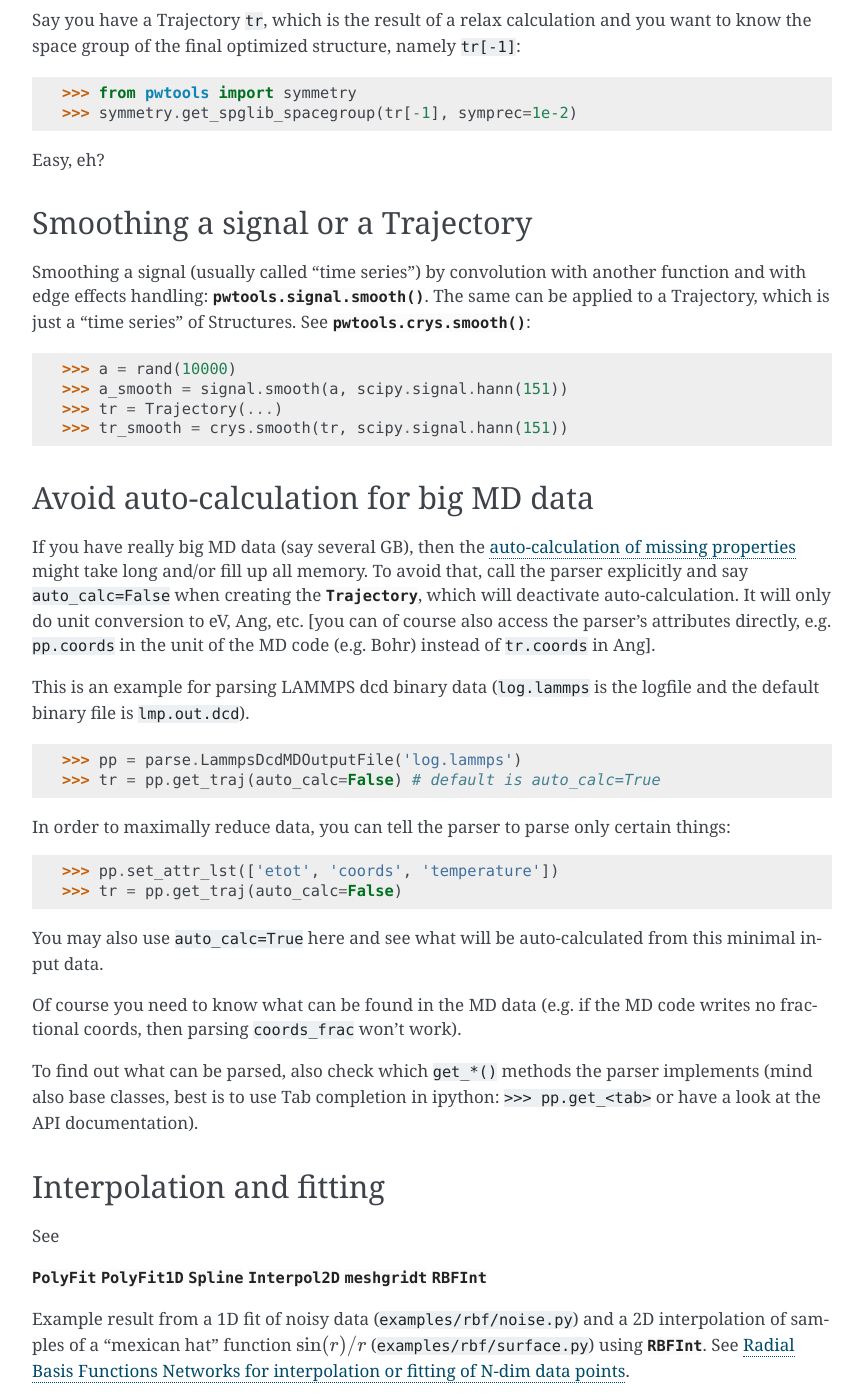
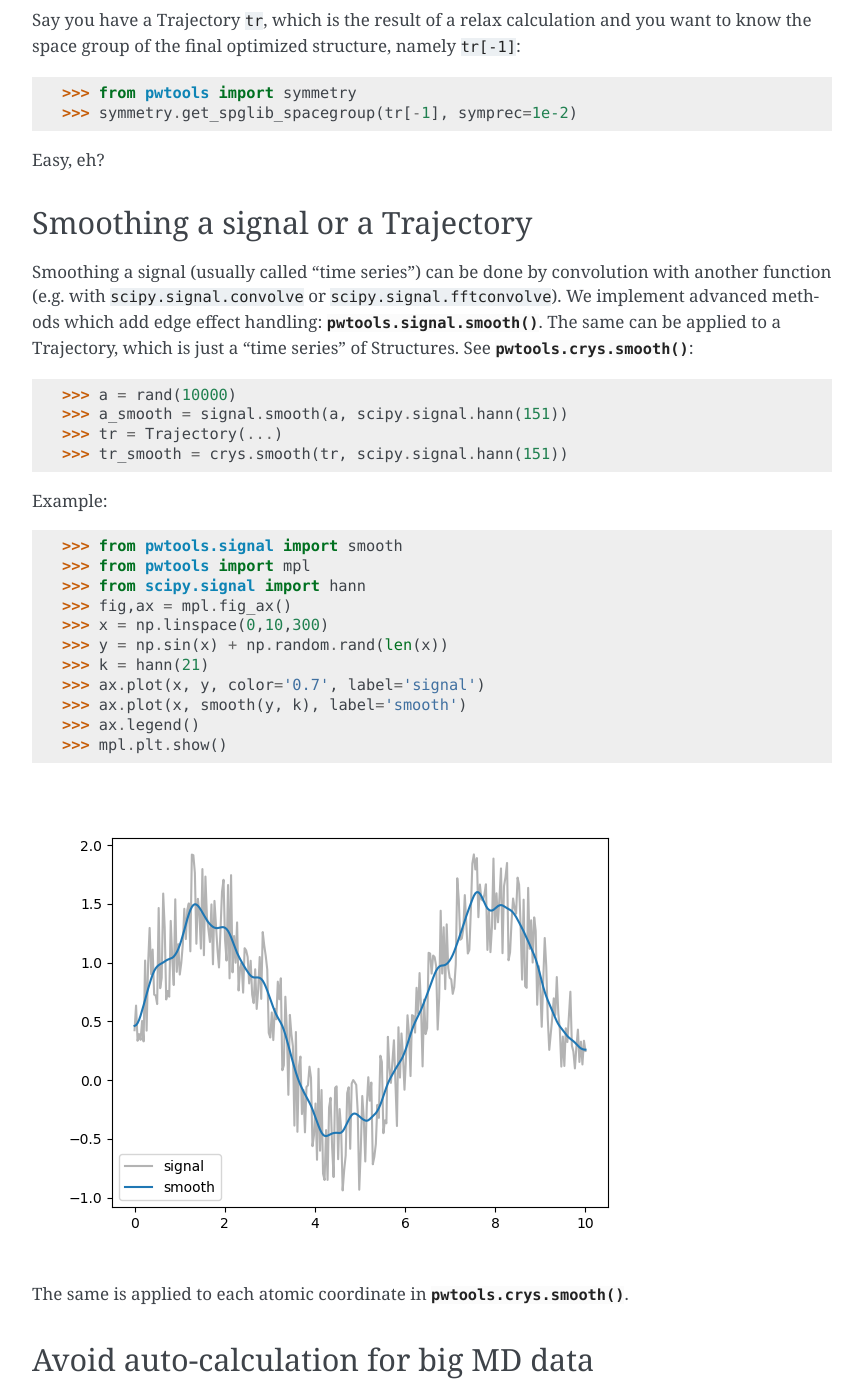
Before and after one commit to elcorto/pwtools, a Sphinx documentation site: the page built from doc/source/written/tutorial.rst, in a window 1280 px wide and 1400 px high, scrolled down 2220 px. Shown: the whole window, without its empty margins (308-1171 px from the left). Built offline with Sphinx 7.4.7, drawn with Linux system fonts in a browser that asks for light colours; pages that are not in the unit, such as notebooks, are missing from menus.

Commit message:
DOC: more plots
Everybody loves nice plots, so we add some (smooth() in tutorial). Also
python3-ify examples/lorentz.py.

```diff
--- a/doc/source/written/tutorial.rst
+++ b/doc/source/written/tutorial.rst
@@ -116,16 +116,35 @@ Easy, eh?
 
 Smoothing a signal or a Trajectory
 ----------------------------------
-Smoothing a signal (usually called "time series") by convolution with another
-function and with edge effects handling: :func:`pwtools.signal.smooth`. The same
-can be applied to a Trajectory, which is just a "time series" of Structures.
-See :func:`pwtools.crys.smooth`::
+Smoothing a signal (usually called "time series") can be done by convolution
+with another function (e.g. with ``scipy.signal.convolve`` or
+``scipy.signal.fftconvolve``). We implement advanced methods which add edge
+effect handling: :func:`pwtools.signal.smooth`. The same can be applied to a
+Trajectory, which is just a "time series" of Structures. See
+:func:`pwtools.crys.smooth`::
 
     >>> a = rand(10000)
     >>> a_smooth = signal.smooth(a, scipy.signal.hann(151))
     >>> tr = Trajectory(...)
     >>> tr_smooth = crys.smooth(tr, scipy.signal.hann(151))
 
+Example::
+
+    >>> from pwtools.signal import smooth
+    >>> from pwtools import mpl
+    >>> from scipy.signal import hann
+    >>> fig,ax = mpl.fig_ax()
+    >>> x = np.linspace(0,10,300)
+    >>> y = np.sin(x) + np.random.rand(len(x))
+    >>> k = hann(21)
+    >>> ax.plot(x, y, color='0.7', label='signal')
+    >>> ax.plot(x, smooth(y, k), label='smooth')
+    >>> ax.legend()
+    >>> mpl.plt.show()
+
+.. image:: ../_static/smooth_1d.png
+
+The same is applied to each atomic coordinate in :func:`pwtools.crys.smooth`.
 
 .. _avoid_auto_calc:
 
```
Also changed, not shown: doc/source/_static/smooth_1d.png (added), 2 other files.
